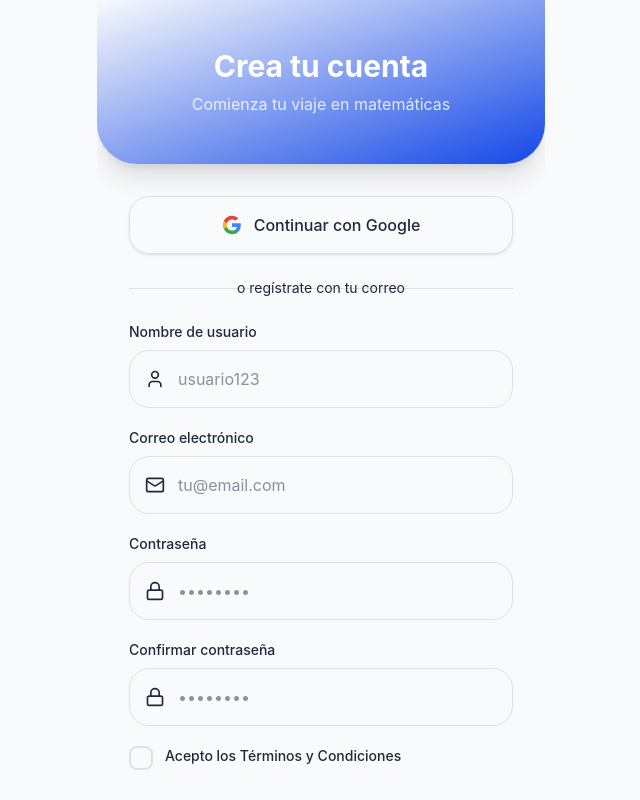
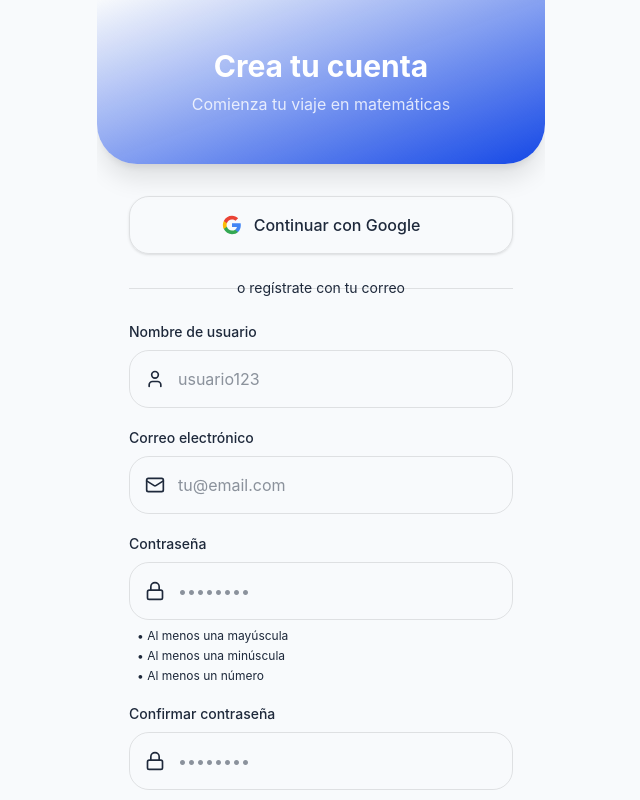
Before and after one commit to Williams-Espinosa/MathStack-App, a React (Vite) app: page /register in a window 1280 px wide. Shown: the whole page, without its empty margins (319-959 px from the left). Built offline with nearby package versions, Linux system fonts and the light colour scheme.

Commit message:
Fix conetion to backend

```diff
--- a/src/app/components/Register.tsx
+++ b/src/app/components/Register.tsx
@@ -17,6 +17,13 @@ export default function Register() {
 
   const handleRegister = async (e: React.FormEvent) => {
     e.preventDefault();
+
+    const passwordRegex = /^(?=.*[a-z])(?=.*[A-Z])(?=.*\d).+$/;
+    if (!passwordRegex.test(password)) {
+      toast.error('La contraseña no cumple con los requisitos de seguridad.');
+      return;
+    }
+
     if (password !== confirmPassword) {
       toast.error('Las contraseñas no coinciden.');
       return;
@@ -130,6 +137,17 @@ export default function Register() {
                     required
                   />
                 </div>
+                <ul className="text-xs mt-2 pl-2 space-y-1">
+                  <li className={password.length === 0 ? "text-muted-foreground" : (/(?=.*[A-Z])/.test(password) ? "text-green-500" : "text-red-500")}>
+                    • Al menos una mayúscula
+                  </li>
+                  <li className={password.length === 0 ? "text-muted-foreground" : (/(?=.*[a-z])/.test(password) ? "text-green-500" : "text-red-500")}>
+                    • Al menos una minúscula
+                  </li>
+                  <li className={password.length === 0 ? "text-muted-foreground" : (/(?=.*\d)/.test(password) ? "text-green-500" : "text-red-500")}>
+                    • Al menos un número
+                  </li>
+                </ul>
               </div>
 
               <div>
```
